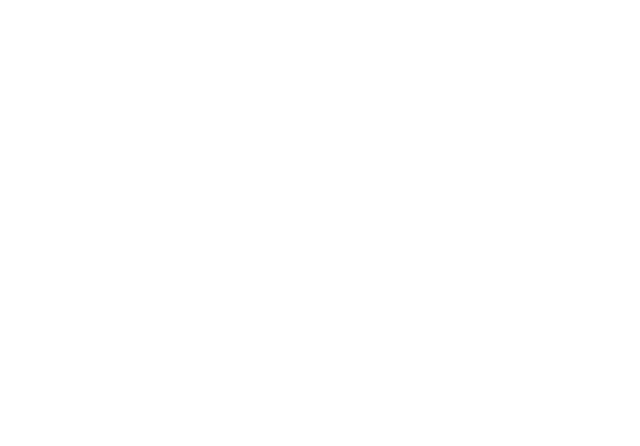
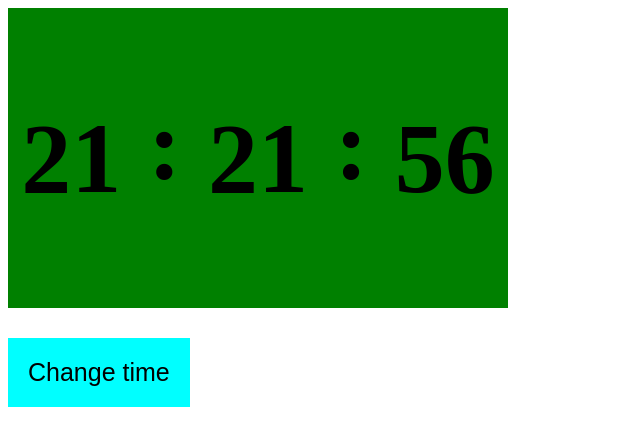
Before and after one commit to VladyslavArevdzhanyan/HW8-DOM-part-3, a plain HTML site: page index.html in a window 1280 px wide. Shown: the whole page, without its empty margins (0-640 px from the left). Drawn offline with Linux system fonts and the light colour scheme.

Commit message:
changes at HTML file and do second task

```diff
--- a/index.html
+++ b/index.html
@@ -8,7 +8,14 @@
     <title>Document</title>
 </head>
 <body>
-    <div id="clock"></div>
+    <div id="clock">
+        <div id="hours"></div>
+        <div id="dotsOne"></div>
+        <div id="minutes"></div>
+        <div id="dotsSecond"></div>
+        <div id="seconds"></div>
+    </div>
+    <button id="btn" type="submit">Change time</button>
     <script src="main.js" defer></script>
 </body>
 </html>
--- a/main.js
+++ b/main.js
@@ -1,3 +1,5 @@
+//Задание № 1
+
 function rangeNumbers(a, b) {
     if (a === b) {
         console.log(a);
@@ -12,3 +14,39 @@ function rangeNumbers(a, b) {
     }
 };
 rangeNumbers(1, 13);
+
+
+
+//Задание № 2
+
+
+let hoursBlock = document.getElementById('hours');
+let minutesBlock = document.getElementById('minutes');
+let secondsBlock = document.getElementById('seconds');
+let dotsOne = document.getElementById('dotsOne');
+let dotsSecond = document.getElementById('dotsSecond');
+
+
+setInterval(function() {
+    let time = new Date(),
+        hours = (time.getHours() < 10) ? '0' + time.getHours() : time.getHours(),
+        minutes = (time.getMinutes() < 10) ? '0' + time.getMinutes() : time.getMinutes(),
+        seconds = (time .getSeconds() < 10) ? '0' + time.getSeconds() : time.getSeconds();
+
+    hoursBlock.innerHTML = hours;
+    minutesBlock.innerHTML = minutes;
+    secondsBlock.innerHTML = seconds;
+    dotsOne.innerHTML = ':';
+    dotsSecond.innerHTML = ':';
+
+}, 250)
+
+document.getElementById('btn').addEventListener('click', function(event) {
+    if (event.target.tagName === 'BUTTON') {
+        dotsSecond.classList.toggle('displayDots');
+        secondsBlock.classList.toggle('displaySeconds');
+    } else {
+        dotsSecond.innerHTML = ':';
+        secondsBlock.innerHTML = seconds;
+    }
+})
--- a/style.css
+++ b/style.css
@@ -1,5 +1,43 @@
-#clock{
+#clock {
     color: #000;
     font-weight: bold;
-    font-size: 30px;
+    font-size: 1000px;
+    width: 500px;
+    height: 300px;
+    background: green;
+    display: flex;
+    justify-content: space-around;
+    align-items: center;
+    font-size: 100px;
   }
+
+  #dotsOne {
+    padding-bottom: 25px;
+  }
+
+  #dotsSecond {
+    padding-bottom: 25px;
+  }
+
+  .displayDots {
+    display: none;
+  }
+
+  .displaySeconds {
+    display: none;
+  }
+
+
+#btn {
+  margin-top: 30px;
+  padding: 20px;
+  background-color: aqua;
+  border: none;
+  cursor: pointer;
+  font-size: 25px;
+}
+
+#btn:hover {
+  background-color: green;
+  color: white;
+}
```
